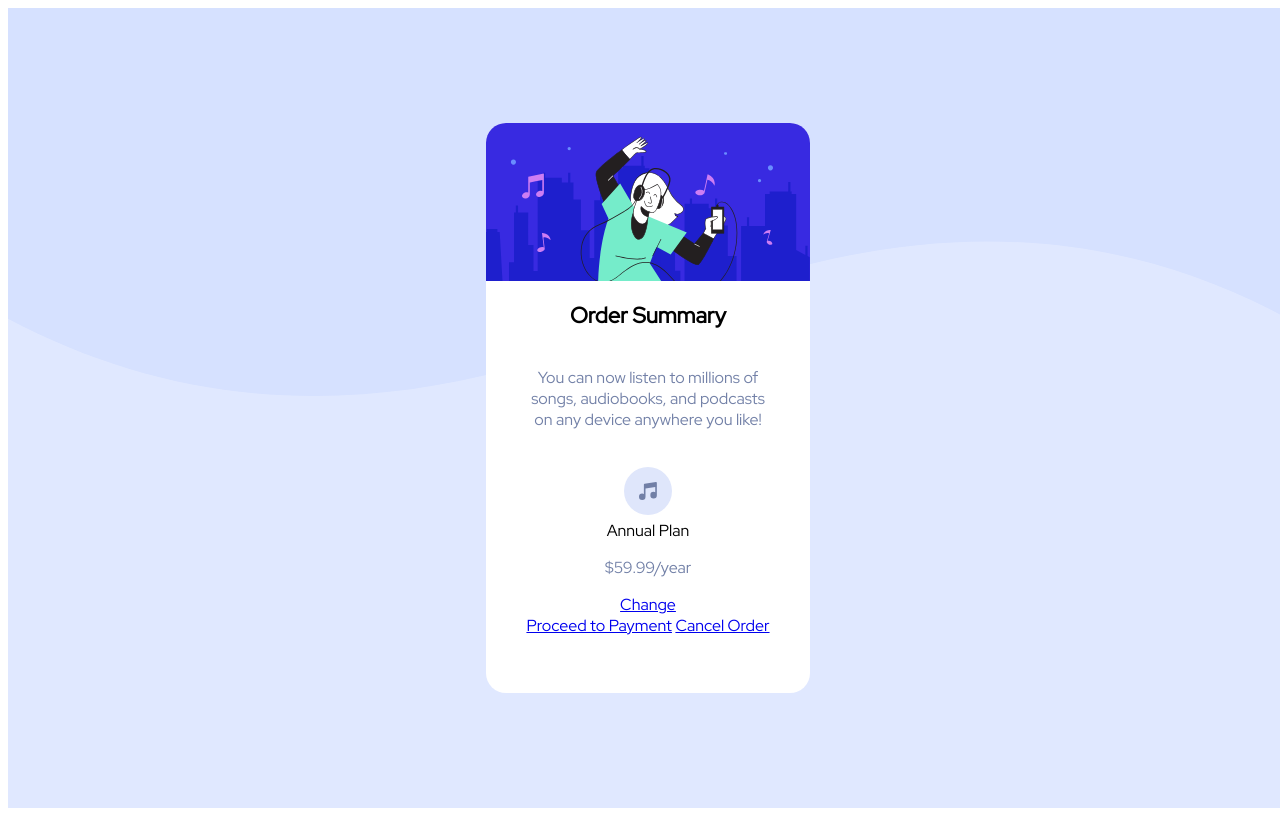
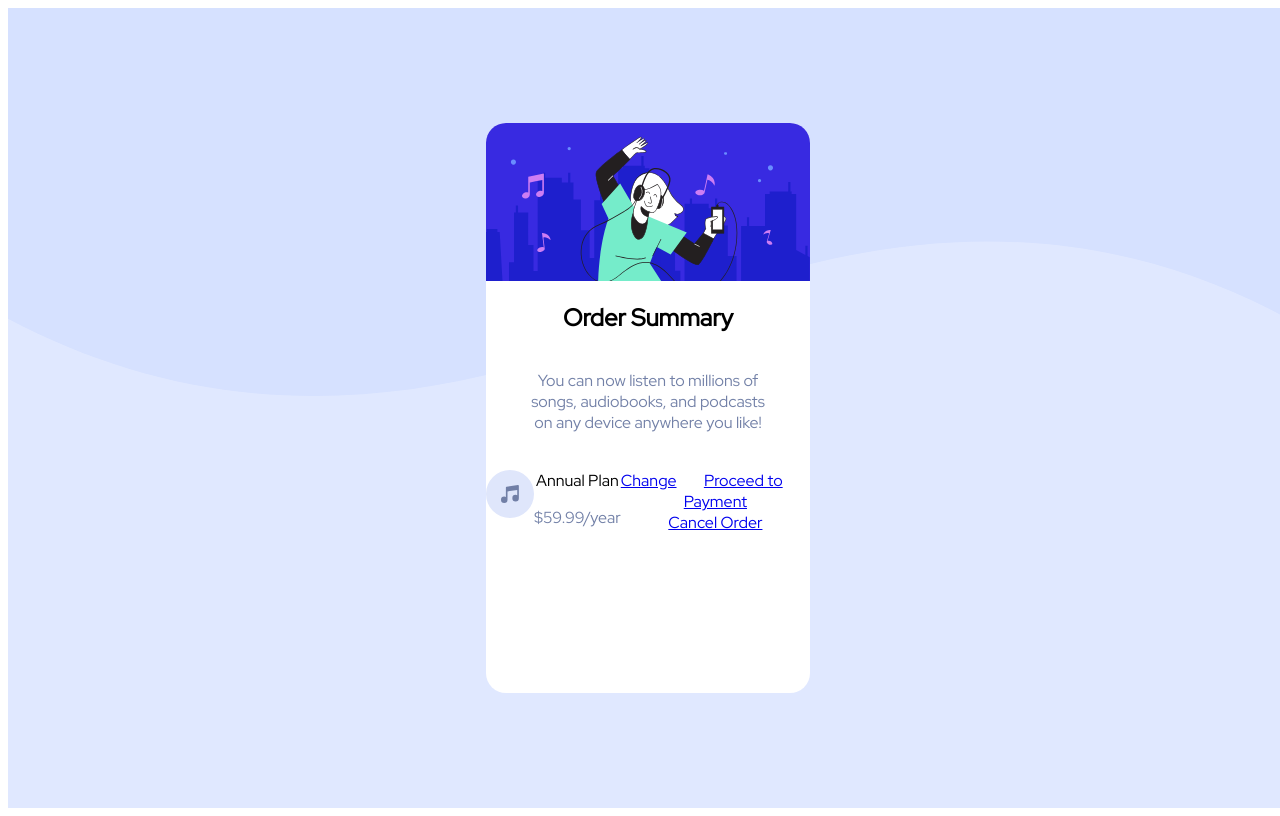
Before and after one commit to Charis-Sky/order-summary-project, a plain HTML site: page index.html in a window 1280 px wide. Drawn offline with Linux system fonts and the light colour scheme.

Commit message:
Commited stuff

```diff
--- a/index.html
+++ b/index.html
@@ -26,7 +26,7 @@
         <img class="col-1" alt="music icon" src="images/icon-music.svg">
 
         <div class="col-2">
-        Annual Plan
+        <div>Annual Plan</div>
 
         <p>$59.99/year</p>
         </div>
@@ -35,8 +35,8 @@
 
       </div>
 
-      <a href="#">Proceed to Payment</a>
-      <a href="#">Cancel Order</a>
+      <a class="block" href="#">Proceed to Payment</a>
+      <a class="block" href="#">Cancel Order</a>
     </div>
   </div>
 </body>
--- a/style.css
+++ b/style.css
@@ -3,7 +3,7 @@
     text-align: center;
 }
 h1{
-    font-size:22px;
+    font-size:24px;
     font-weight:900;
 }
 p{
@@ -37,6 +37,12 @@ p{
 .col2{width:130p;}
 .col3{width:195px;}
 .col4{width:260px;}
+[class^=col] {
+    float:left;
+}
+.block{
+    display: block;
+}
 #img1{
     width: 324px;
     border-top-left-radius: 20px;
```
